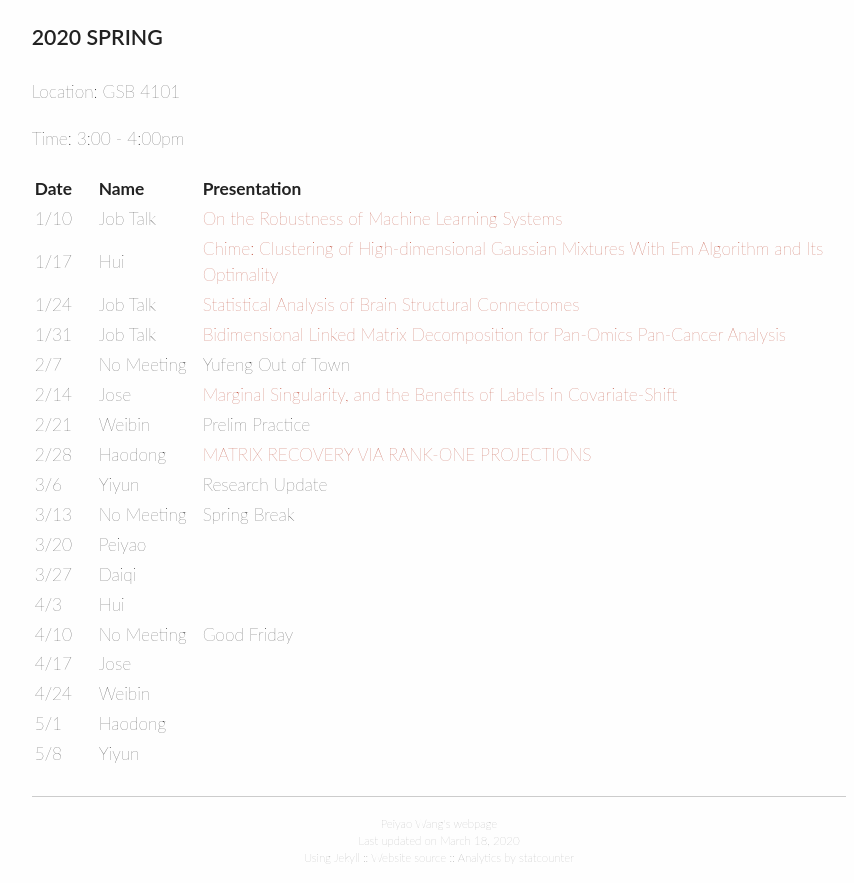
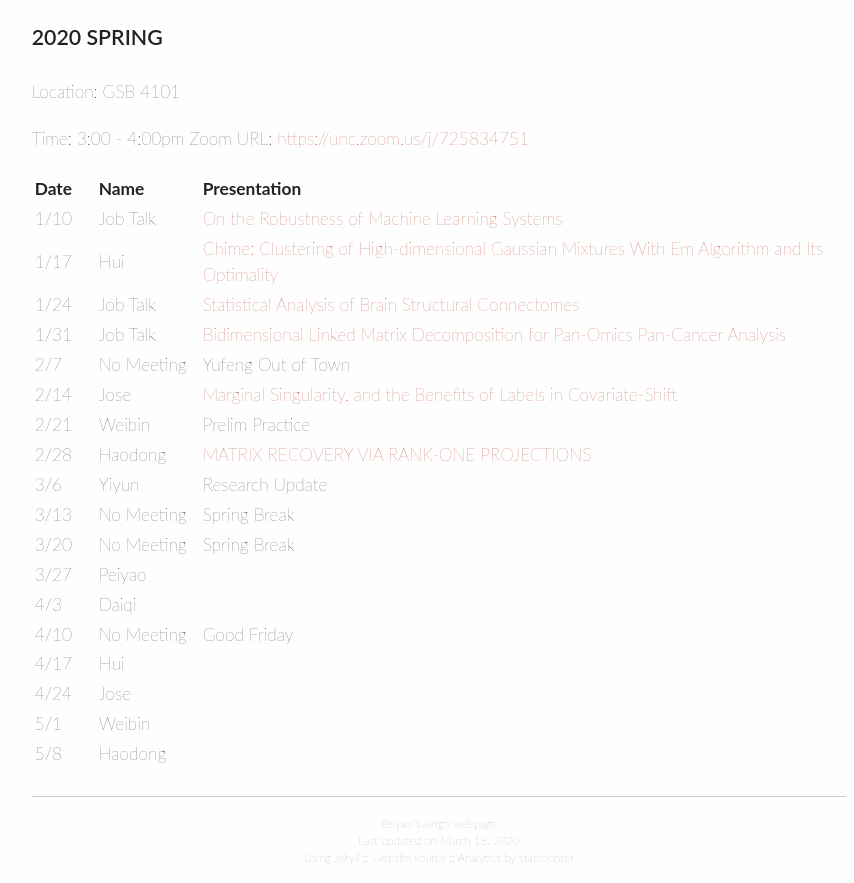
Before and after one commit to peiyaow/peiyaow.github.io, a Jekyll site: the page built from group_meeting/2020Spring.md, in a window 1280 px wide, cut to the strip 104-987 px from the top of the page. Shown: the whole strip, without its empty margins (201-1055 px from the left). Built offline with Jekyll 4.4.1, drawn with Linux system fonts in a browser that asks for light colours.

Commit message:
Update 2020Spring.md

```diff
--- a/group_meeting/2020Spring.md
+++ b/group_meeting/2020Spring.md
@@ -7,6 +7,7 @@ title: 2020 Spring
 Location: GSB 4101
 
 Time: 3:00 - 4:00pm
+Zoom URL: [https://unc.zoom.us/j/725834751](https://unc.zoom.us/j/725834751)
 
 | Date    | Name       | Presentation |
 | :----   | :----------------------|:------------ |
@@ -20,11 +21,11 @@ Time: 3:00 - 4:00pm
 |  2/28   |	Haodong |  [MATRIX RECOVERY VIA RANK-ONE PROJECTIONS]({{site.url}}/paper/ROP.pdf) |
 |  3/6  |	Yiyun   | Research Update |
 |  3/13 |	No Meeting |	Spring Break   |
-|  3/20  |	Peiyao   |  |
-|  3/27  |	Daiqi      ||
-|  4/3  |	Hui     | |
+|  3/20  |	No Meeting   | Spring Break |
+|  3/27  |	Peiyao      ||
+|  4/3  |	Daiqi     | |
 |  4/10  | No Meeting  |Good Friday |
-|  4/17  |	Jose   ||
-|  4/24   | Weibin  | |
-|  5/1   |	 Haodong | |
-|  5/8  |	 Yiyun  |  |
+|  4/17  |	Hui   ||
+|  4/24   | Jose  | |
+|  5/1   |	 Weibin | |
+|  5/8  |	 Haodong  |  |
```
